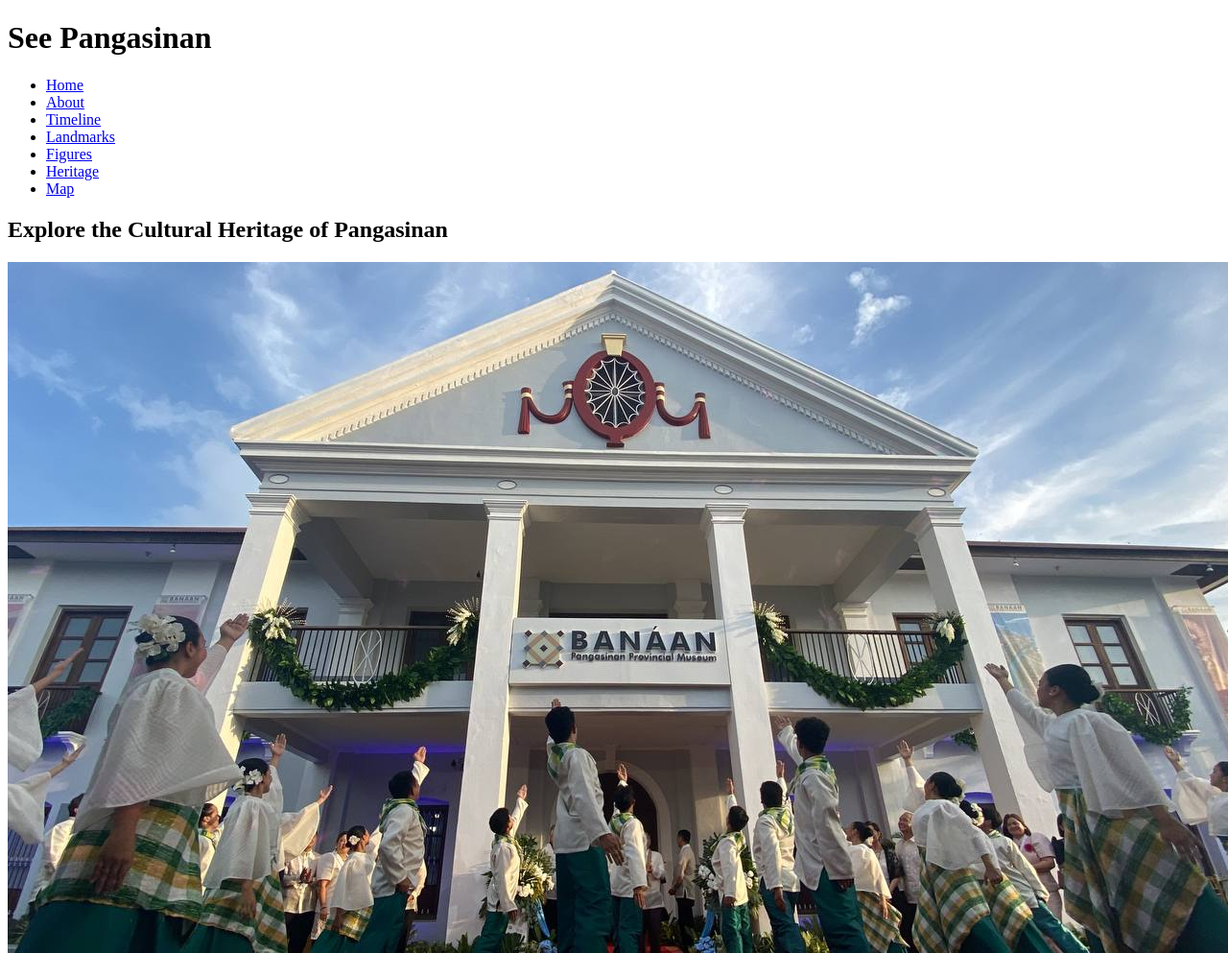
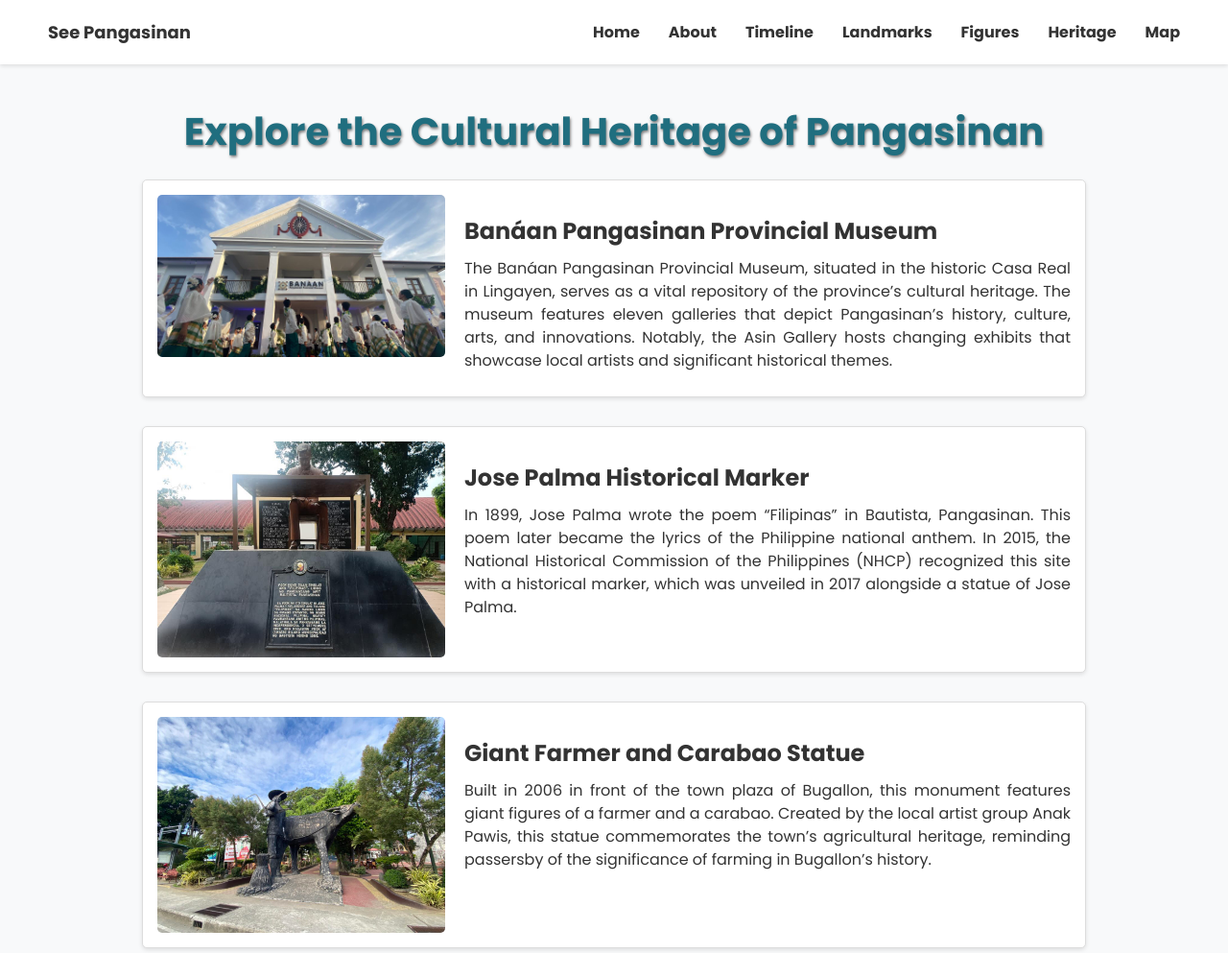
Before and after one commit to dmsimara/see-pangasinan, a plain HTML site: page templates/landmarksSP.html in a window 1280 px wide. Shown: the top 993 px of the page at 96% size. Drawn offline with Linux system fonts and the light colour scheme.

Commit message:
Update files

```diff
--- a/src/static/css/figuresSP.css
+++ b/src/static/css/figuresSP.css
@@ -0,0 +1,198 @@
+/*Imported font families */
+@import url('https://fonts.googleapis.com/css2?family=Poppins:ital,wght@0,100;0,200;0,300;0,400;0,500;0,600;0,700;0,800;0,900;1,100;1,200;1,300;1,400;1,500;1,600;1,700;1,800;1,900&display=swap');
+
+/* Global styling variables */
+:root {
+  --white: #FFFFFF;
+  --black: #000000;
+  --light-black: #1A1E18;
+  --aqua: #206E7F;
+  --aqua-transparent: rgba(194, 205, 207, 0.8);
+  --box-shadow: 2px 2px 4px rgba(0, 0, 0, 0.2);
+}
+
+* {
+    box-sizing: border-box;
+    margin: 0;
+    padding: 0;
+}
+
+body, html {
+  margin: 0;
+  padding: 0;
+  font-family: 'Poppins', sans-serif;
+  box-sizing: border-box;
+  color: #333333;
+  background-color: #f8f9fa;
+}
+
+/* Header styling */
+header {
+  display: flex;
+  justify-content: space-between;
+  align-items: center;
+  padding: 20px 50px;
+  background-color: var(--white);
+  box-shadow: 0 2px 4px rgba(0, 0, 0, 0.1);
+}
+
+header h1 {
+  font-size: 24px;
+  color: #333333;
+  margin: 0;
+}
+
+nav ul {
+  list-style-type: none;
+  margin: 0;
+  padding: 0;
+  display: flex;
+  gap: 30px;
+}
+
+nav ul li {
+  display: inline;
+}
+
+nav ul li a {
+  text-decoration: none;
+  color: #333333;
+  font-weight: bold;
+  transition: color 0.3s;
+}
+
+nav ul li a:hover {
+  text-decoration: underline;
+}
+
+/* Main content styling */
+h1 {
+  text-align: center;
+  margin: 20px 0;
+  color: var(--aqua);
+  text-shadow: 1px 2px 3px rgba(0, 0, 0, 0.5);
+  font-size: 40px;
+}
+
+main {
+  width: 80%;
+  margin: 0 auto;
+  padding: 20px;
+  background-color: #fff;
+  border-radius: 10px;
+  box-shadow: 0 0 10px rgba(0, 0, 0, 0.1);
+}
+
+h1 {
+  text-align: center;
+  margin: 20px 0;
+  color: var(--aqua);
+  text-shadow: 1px 2px 3px rgba(0, 0, 0, 0.5);
+  font-size: 40px;
+}
+
+.figure-item {
+  display: flex;
+  flex-direction: row;
+  align-items: center;
+  margin-bottom: 30px;
+  background-color: var(--white);
+  border: 1px solid #ddd;
+  padding: 15px;
+  border-radius: 5px;
+  box-shadow: 0 2px 4px rgba(0, 0, 0, 0.1);
+}
+
+.figure-image {
+  max-width: 200px;
+  margin-right: 20px;
+  border-radius: 5px;
+}
+
+.figure-content {
+  flex: 1;
+  display: flex;
+  flex-direction: column;
+  align-items: flex-start;
+}
+
+.figure-content h2 {
+  margin: 10px 0;
+  font-size: 1.5em;
+  color: #333;
+}
+
+.figure-content p {
+  font-size: 1em;
+  color: var(--gray);
+  line-height: 1.5;
+  text-align: justify;
+}
+
+/* Footer styling */
+footer {
+  background-color: var(--aqua-transparent);
+  padding: 40px 80px;
+  box-shadow: 0 -2px 4px rgba(0, 0, 0, 0.1);
+  margin: 20px;
+  border-radius: 10px;
+}
+
+.footer-content {
+  display: flex;
+  justify-content: space-between;
+  align-items: center;
+}
+
+.footer-logo {
+  text-align: left;
+}
+
+.footer-logo p {
+  margin: 5px 0;
+  font-size: 18px;
+  color: #333333;
+  margin-top: 5px;
+}
+
+span {
+  font-weight: bold;
+  font-size: 18px;
+}
+
+.footer-contacts a {
+  margin: 0 10px;
+  text-decoration: none;
+  color: #333333;
+  font-size: 20px;
+  transition: transform 0.3s ease;
+  padding: 5px;
+  align-items: left;
+}
+
+.footer-contacts a:hover {
+  transform: scale(1.05);
+}
+
+.footer-contacts p {
+  margin-bottom: 10px;
+  font-size: 18px;
+}
+
+.footer-bottom {
+  text-align: right;
+  margin-top: 20px;
+  font-size: 14px;
+}
+
+.footer-bottom p {
+  margin: 0;
+  color: #333333;
+}
+
+hr {
+  border: none;
+  height: 2px;
+  background-color: #555;
+  margin: 20px 0;
+}
--- a/src/static/css/landmarksSP.css
+++ b/src/static/css/landmarksSP.css
@@ -0,0 +1,205 @@
+/*Imported font families */
+@import url('https://fonts.googleapis.com/css2?family=Poppins:ital,wght@0,100;0,200;0,300;0,400;0,500;0,600;0,700;0,800;0,900;1,100;1,200;1,300;1,400;1,500;1,600;1,700;1,800;1,900&display=swap');
+
+/* Global styling variables */
+:root {
+  --white: #FFFFFF;
+  --black: #000000;
+  --light-black: #1A1E18;
+  --aqua: #206E7F;
+  --aqua-transparent: rgba(194, 205, 207, 0.8);
+  --box-shadow: 2px 2px 4px rgba(0, 0, 0, 0.2);
+}
+
+* {
+    box-sizing: border-box;
+    margin: 0;
+    padding: 0;
+}
+
+body, html {
+  margin: 0;
+  padding: 0;
+  font-family: 'Poppins', sans-serif;
+  box-sizing: border-box;
+  color: #333333;
+  background-color: #f8f9fa;
+}
+
+/* Header styling */
+header {
+  display: flex;
+  justify-content: space-between;
+  align-items: center;
+  padding: 20px 50px;
+  background-color: var(--white);
+  box-shadow: 0 2px 4px rgba(0, 0, 0, 0.1);
+}
+
+header h1 {
+  font-size: 24px;
+  color: #333333;
+  margin: 0;
+}
+
+nav ul {
+  list-style-type: none;
+  margin: 0;
+  padding: 0;
+  display: flex;
+  gap: 30px;
+}
+
+nav ul li {
+  display: inline;
+}
+
+nav ul li a {
+  text-decoration: none;
+  color: #333333;
+  font-weight: bold;
+  transition: color 0.3s;
+}
+
+nav ul li a:hover {
+  text-decoration: underline;
+}
+
+/* Main content styling */
+h1 {
+    text-align: center;
+    margin: 20px 0;
+    color: var(--aqua);
+    text-shadow: 1px 2px 3px rgba(0, 0, 0, 0.5);
+    font-size: 40px;
+}
+
+main {
+    width: 80%;
+    margin: 0 auto;
+    padding: 20px;
+}
+
+.heritage-item {
+    display: flex;
+    flex-direction: column;
+    align-items: center;
+    margin-bottom: 30px;
+    background-color: var(--white);
+    border: 1px solid #ddd;
+    padding: 15px;
+    border-radius: 5px;
+    box-shadow: 0 2px 4px rgba(0, 0, 0, 0.1);
+}
+
+.heritage-image {
+    max-width: 100%;
+    height: auto;
+    border-radius: 5px;
+}
+
+.heritage-description {
+    display: flex;
+    flex-direction: column;
+    align-items: center;
+    text-align: center;
+    padding: 10px 0;
+}
+
+.heritage-description h2 {
+    margin: 10px 0;
+    font-size: 1.5em;
+    color: #333;
+}
+
+.heritage-description p {
+    font-size: 1em;
+    color: var(--gray);
+    line-height: 1.5;
+    text-align: justify;
+}
+
+@media (min-width: 768px) {
+    .heritage-item {
+        flex-direction: row;
+        align-items: flex-start;
+    }
+
+    .heritage-image {
+        max-width: 300px;
+        margin-right: 20px;
+    }
+
+    .heritage-description {
+        align-items: flex-start;
+        text-align: left;
+    }
+}
+
+/* Footer styling */
+footer {
+  background-color: var(--aqua-transparent);
+  padding: 40px 80px;
+  box-shadow: 0 -2px 4px rgba(0, 0, 0, 0.1);
+  margin: 20px;
+  border-radius: 10px;
+}
+
+.footer-content {
+  display: flex;
+  justify-content: space-between;
+  align-items: center;
+}
+
+.footer-logo {
+  text-align: left;
+}
+
+.footer-logo p {
+  margin: 5px 0;
+  font-size: 18px;
+  color: #333333;
+  margin-top: 5px;
+}
+
+span {
+  font-weight: bold;
+  font-size: 18px;
+}
+
+.footer-contacts a {
+  margin: 0 10px;
+  text-decoration: none;
+  color: #333333;
+  font-size: 20px;
+  transition: transform 0.3s ease;
+  padding: 5px;
+  align-items: left;
+}
+
+.footer-contacts a:hover {
+  transform: scale(1.05);
+}
+
+.footer-contacts p {
+  margin-bottom: 10px;
+  font-size: 18px;
+}
+
+.footer-bottom {
+  text-align: right;
+  margin-top: 20px;
+  font-size: 14px;
+}
+
+.footer-bottom p {
+  margin: 0;
+  color: #333333;
+}
+
+hr {
+  border: none;
+  height: 2px;
+  background-color: #555;
+  margin: 20px 0;
+}
--- a/templates/landmarksSP.html
+++ b/templates/landmarksSP.html
@@ -13,7 +13,7 @@
 
 <body>
     <header>
-        <h1>See Pangasinan</h1>
+        <span class="logo">See Pangasinan</span>
         <nav>
             <ul>
                 <li><a href="../templates/home.html">Home</a></li>
@@ -28,8 +28,8 @@
     </header>
 
     <main>
+        <h1>Explore the Cultural Heritage of Pangasinan</h1>
         <section class="heritage-item">
-            <h1>Explore the Cultural Heritage of Pangasinan</h1>
             <img src="../src/assets/landmarks/banaanprovmuseum1.jpg" alt="Banáan Pangasinan Provincial Museum" class="heritage-image">
             <div class="heritage-description">
                 <h2>Banáan Pangasinan Provincial Museum</h2>
```
Also changed, not shown: templates/about.html (+1 -1 lines), templates/figures.html (+1 -1 lines), templates/figuresSP.html (+21 -1 lines), templates/heritage.html (+1 -1 lines), templates/home.html (+1 -1 lines), templates/timelineSP.html (+2 -2 lines).
